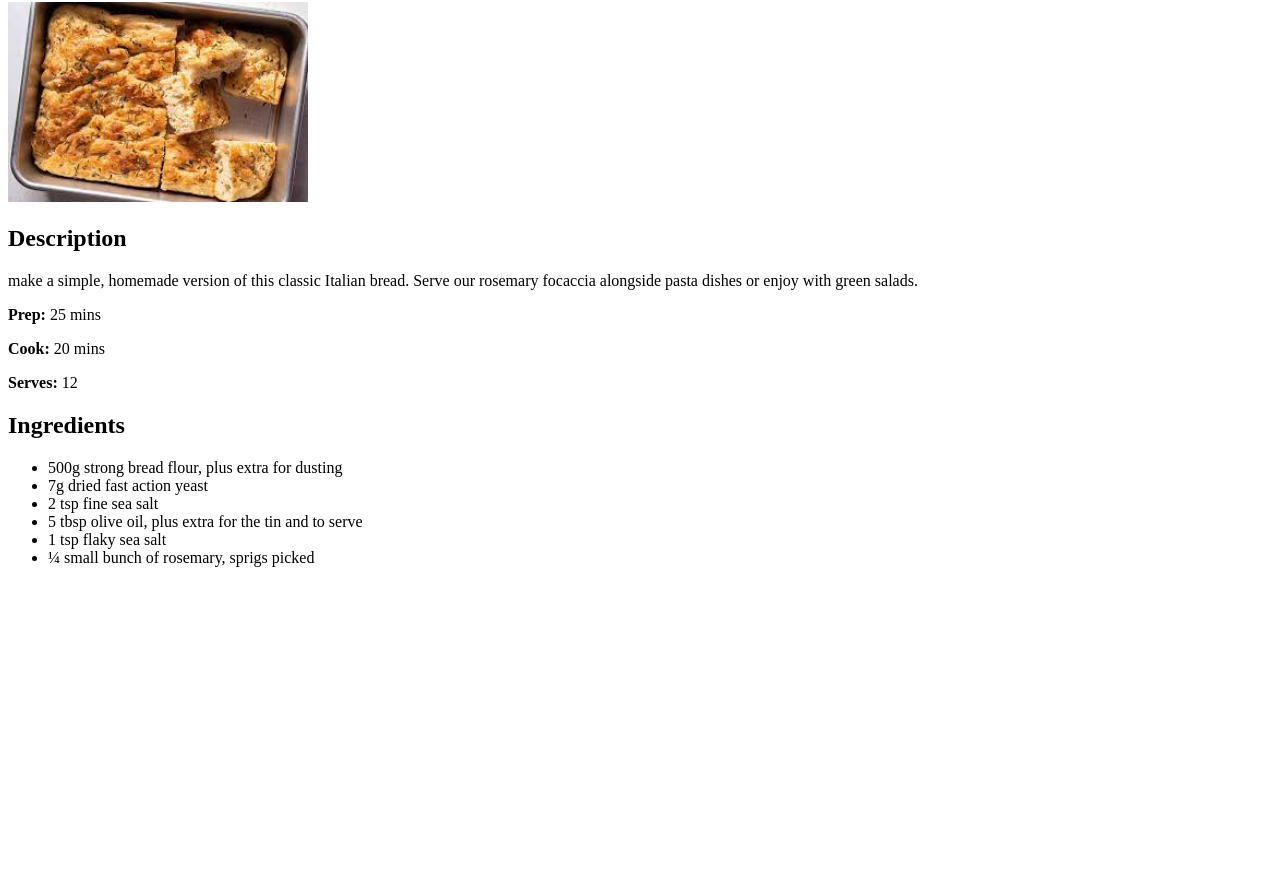
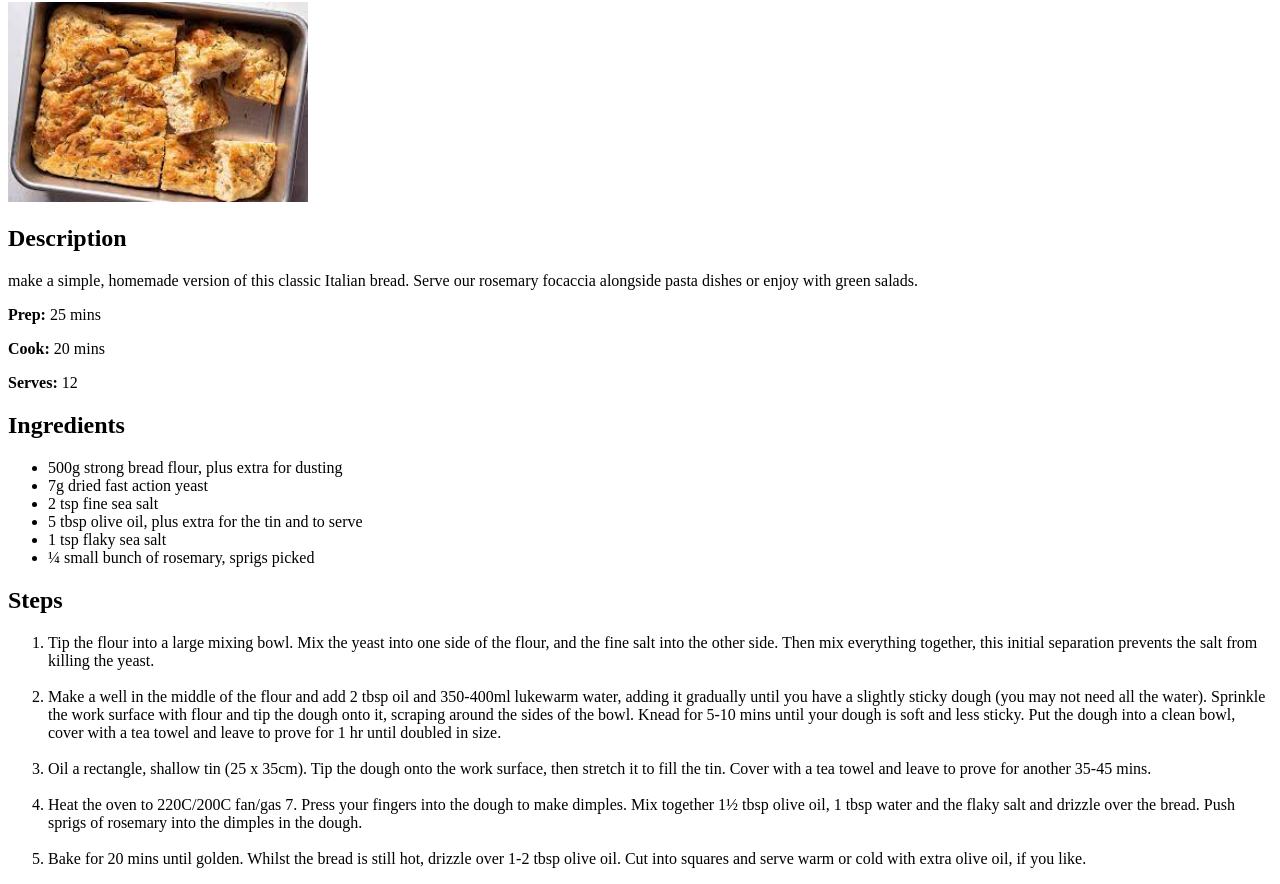
Before and after one commit to ProjectDunk05/odin-recipes, a plain HTML site: page recipes/focaccia.html in a window 1280 px wide. Shown: the part 78-962 px from the top of the page. Before the commit the page ends 800 px from the top, so only its background shows below. Drawn offline with Linux system fonts and the light colour scheme.

Commit message:
Add steps with breaks inbetween each step

```diff
--- a/recipes/focaccia.html
+++ b/recipes/focaccia.html
@@ -25,5 +25,18 @@
     <li>1 tsp flaky sea salt</li>
     <li>¼ small bunch of rosemary, sprigs picked</li>
    </ul>
+
+   <h2>Steps</h2>
+   <ol>
+    <li>Tip the flour into a large mixing bowl. Mix the yeast into one side of the flour, and the fine salt into the other side. Then mix everything together, this initial separation prevents the salt from killing the yeast.</li>
+    <br>
+    <li>Make a well in the middle of the flour and add 2 tbsp oil and 350-400ml lukewarm water, adding it gradually until you have a slightly sticky dough (you may not need all the water). Sprinkle the work surface with flour and tip the dough onto it, scraping around the sides of the bowl. Knead for 5-10 mins until your dough is soft and less sticky. Put the dough into a clean bowl, cover with a tea towel and leave to prove for 1 hr until doubled in size.</li>
+    <br>
+    <li>Oil a rectangle, shallow tin (25 x 35cm). Tip the dough onto the work surface, then stretch it to fill the tin. Cover with a tea towel and leave to prove for another 35-45 mins.</li>
+    <br>
+    <li>Heat the oven to 220C/200C fan/gas 7. Press your fingers into the dough to make dimples. Mix together 1½ tbsp olive oil, 1 tbsp water and the flaky salt and drizzle over the bread. Push sprigs of rosemary into the dimples in the dough.</li>
+    <br>
+    <li>Bake for 20 mins until golden. Whilst the bread is still hot, drizzle over 1-2 tbsp olive oil. Cut into squares and serve warm or cold with extra olive oil, if you like.</li>
+   </ol>
 </body>
 </html>
```
